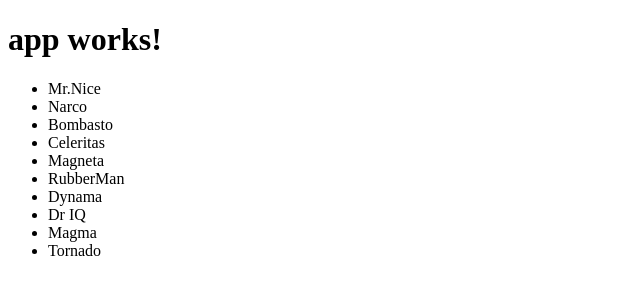
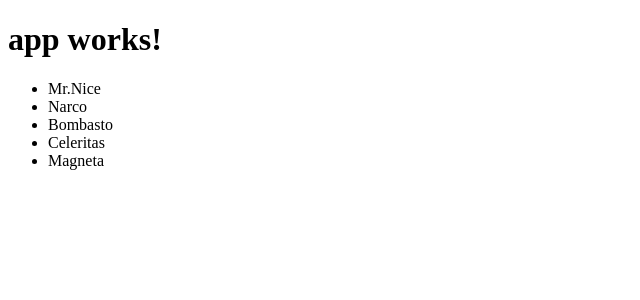
Before and after one commit to danieln-ml/MEA2N-tutorial, an Angular app: page / in a window 1280 px wide. Shown: the top 300 px of the page, without its empty margins (0-640 px from the left). Built offline with nearby package versions, Linux system fonts and the light colour scheme.

Commit message:
Displaying mock service (step where just contact list shown)

```diff
--- a/src/app/contacts/contact-list/contact-list.component.ts
+++ b/src/app/contacts/contact-list/contact-list.component.ts
@@ -1,6 +1,4 @@
 import { Component, OnInit } from '@angular/core';
-
-import {Http, Response} from '@angular/http';
 import { Contact } from '../contact';
 import { ContactService } from '../contact.service';
 
@@ -13,10 +11,7 @@ import { ContactService } from '../contact.service';
 })
 export class ContactListComponent implements OnInit {
 
-  title: 'Contacts List'
   contacts: Contact[]
-  selectedContact: Contact
-  loaded: boolean
 
   constructor (private contactService: ContactService) {}
 
@@ -25,5 +20,4 @@ export class ContactListComponent implements OnInit {
       this.contacts = contacts
     });
   }
-
 }
--- a/src/app/contacts/contact.service.ts
+++ b/src/app/contacts/contact.service.ts
@@ -1,9 +1,6 @@
 import { Injectable } from '@angular/core';
-import { CONTACTS, CONTACT } from './mock-contacts';
-import { Observable }     from 'rxjs/Observable';
-import { Http, Response } from '@angular/http';
+import { CONTACTS} from './mock-contacts';
 import { Contact } from './contact';
-import 'rxjs/add/operator/toPromise';
 
 @Injectable()
 export class ContactService {
--- a/src/app/contacts/mock-contacts.ts
+++ b/src/app/contacts/mock-contacts.ts
@@ -4,67 +4,37 @@ export const CONTACTS: Contact[] = [
   {
     _id: 11,
     name: 'Mr.Nice',
-    email: "example@example.com",
-    phone: { mobile: 'mobile', work: 'worknum'}
+    email: "example11@example.com",
+    phone: { mobile: 'mobile11', work: 'worknum11'}
   },
   {
     _id: 12,
     name: 'Narco',
-    email: "example@example.com",
-    phone: { mobile: 'mobile', work: 'worknum'}
+    email: "example12@example.com",
+    phone: { mobile: 'mobile12', work: 'worknum12'}
   },
   {
     _id: 13,
     name: 'Bombasto',
-    email: "example@example.com",
-    phone: { mobile: 'mobile', work: 'worknum'}
+    email: "example13@example.com",
+    phone: { mobile: 'mobile13', work: 'worknum13'}
   },
   {
     _id: 14,
     name: 'Celeritas',
     email: "example@example.com",
-    phone: { mobile: 'mobile', work: 'worknum'}
+    phone: { mobile: 'mobile14', work: 'worknum14'}
   },
   {
     _id: 15,
     name: 'Magneta',
     email: "example@example.com",
-    phone: { mobile: 'mobile', work: 'worknum'}
-  },
-  {
-    _id: 16,
-    name: 'RubberMan',
-    email: "example@example.com",
-    phone: { mobile: 'mobile', work: 'worknum'}
-  },
-  {
-    _id: 17,
-    name: 'Dynama',
-    email: "example@example.com",
-    phone: { mobile: 'mobile', work: 'worknum'}
-  },
-  {
-    _id: 18,
-    name: 'Dr IQ',
-    email: "example@example.com",
-    phone: { mobile: 'mobile', work: 'worknum'}
-  },
-  {
-    _id: 19,
-    name: 'Magma',
-    email: "example@example.com",
-    phone: { mobile: 'mobile', work: 'worknum'}
-  },
-  {
-    _id: 20,
-    name: 'Tornado',
-    email: "example@example.com",
-    phone: { mobile: 'mobile', work: 'worknum'}
+    phone: { mobile: 'mobile14', work: 'worknum14'}
   }
 ];
 export const CONTACT: Contact = {
   _id: 11,
-  name: 'example name',
-  email: "example@example.com",
-  phone: { mobile: 'mobile example', work: 'work example'}
+  name: 'Mr.Nice',
+  email: "example11@example.com",
+  phone: { mobile: 'mobile11', work: 'work11'}
 }
--- a/src/app/server.js
+++ b/src/server.js
@@ -8,7 +8,8 @@ var apiRouter = express.Router();
 var CONTACTS_COLLECTION = "contacts";
 
 var app = express();
-app.use(express.static(__dirname + "/../dist"));
+var distDir = __dirname + "/../dist";
+app.use(express.static(distDir));
 app.use(bodyParser.json());
 
 // Create a database variable outside of the database connection callback to
```
